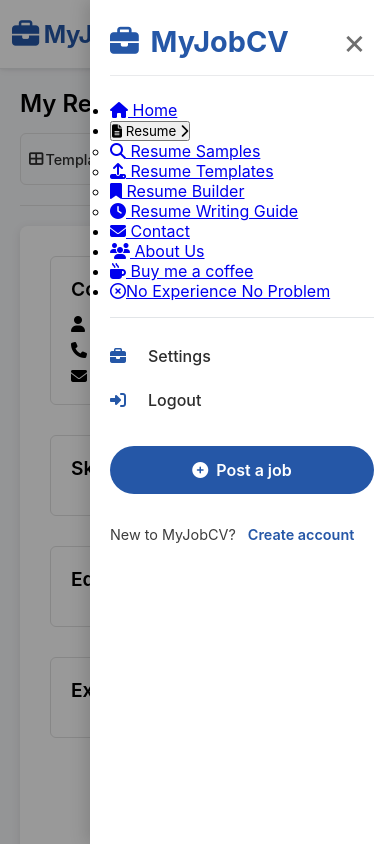
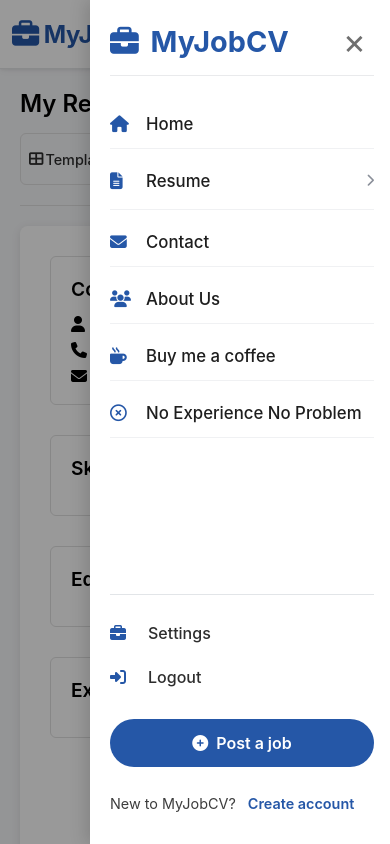
Before and after one commit to anujkumar-1/resume_builder_app, a website: page views/Resume.html in a window 390 px wide. Both pictures are taken after a click on the button 356 px from the left and 34 px from the top of the page. Shown: the top 844 px of the page. Drawn offline with nearby package versions, Linux system fonts and the light colour scheme; files that its build step writes are made by us from their sources; no server answers.

Commit message:
Updated CSS

```diff
--- a/public/styles/resume.css
+++ b/public/styles/resume.css
@@ -157,7 +157,9 @@
     background-color: var(--light-gray);
 }
 
-/* Navbar Styles */
+/* navbar */
+
+
     * {
       margin: 0;
       padding: 0;
@@ -188,7 +190,7 @@
       display: flex;
       align-items: center;
       justify-content: space-between;
-      height: 68px; /* indeed-like height */
+      height: 68px;
     }
 
     /* left side: logo + desktop dropdown nav */
@@ -258,7 +260,7 @@
       transform: rotate(180deg);
     }
 
-    /* dropdown content */
+    /* dropdown content desktop */
     .dropdown-content {
       position: absolute;
       top: 42px;
@@ -364,7 +366,7 @@
       text-decoration: underline;
     }
 
-    /* ----- hamburger (hidden on desktop) ----- */
+    /* ----- hamburger (mobile only) ----- */
     .hamburger {
       display: none;
       flex-direction: column;
@@ -393,7 +395,7 @@
       transition: 0.2s;
     }
 
-    /* mobile overlay + drawer */
+    /* ========== MOBILE SLIDE-IN DRAWER (FIXED: accordion submenu not independent) ========== */
     .mobile-menu-overlay {
       position: fixed;
       top: 0;
@@ -465,77 +467,127 @@
       color: #000;
     }
 
-    /* accordion menu inside drawer */
-    .mobile-nav-accordion {
+    /* === ACCORDION STYLE for mobile dropdown (nested submenu appears inside slide-in) === */
+    .mobile-nav-list {
       list-style: none;
       flex: 1;
-    }
-
-    .accordion-item {
+      margin: 0;
+      padding: 0;
+    }
+
+    .mobile-nav-item {
       margin-bottom: 8px;
       border-bottom: 1px solid #f0f1f3;
     }
 
-    .accordion-title {
+    /* simple link item (non-accordion) */
+    .mobile-nav-link {
+      display: flex;
+      align-items: center;
+      justify-content: space-between;
+      text-decoration: none;
+      padding: 14px 0;
+      font-size: 1.05rem;
+      font-weight: 500;
+      color: #1e1e1e;
+      background: none;
+      border: none;
+      width: 100%;
+      text-align: left;
+      cursor: pointer;
+    }
+
+    .mobile-nav-link span {
+      display: flex;
+      align-items: center;
+      gap: 12px;
+    }
+
+    .mobile-nav-link i:not(.chevron-icon) {
+      width: 24px;
+      color: #2557a7;
+    }
+
+    .chevron-icon {
+      font-size: 0.8rem;
+      color: #8a8f99;
+      transition: transform 0.25s ease;
+    }
+
+    /* accordion trigger button */
+    .accordion-trigger {
+      display: flex;
+      align-items: center;
+      justify-content: space-between;
       width: 100%;
       background: none;
       border: none;
-      text-align: left;
       padding: 14px 0;
-      font-size: 1.1rem;
+      font-size: 1.05rem;
       font-weight: 500;
       color: #1e1e1e;
+      cursor: pointer;
+      text-align: left;
+    }
+
+    .accordion-trigger span {
       display: flex;
       align-items: center;
-      justify-content: space-between;
-      cursor: pointer;
-    }
-
-    .accordion-title i {
-      color: #6f6f6f;
-      transition: transform 0.2s;
-    }
-
-    .accordion-item.active .accordion-title i {
-      transform: rotate(90deg);
+      gap: 12px;
+    }
+
+    .accordion-trigger i:first-child {
+      width: 24px;
       color: #2557a7;
     }
 
-    .accordion-content {
-      display: none;
-      padding: 4px 0 12px 8px;
+    /* submenu (dropdown content inside drawer) */
+    .submenu-container {
+      max-height: 0;
+      overflow: hidden;
+      transition: max-height 0.3s cubic-bezier(0.4, 0, 0.2, 1);
+      background-color: #fafbfd;
+      margin-left: 32px;
+      border-radius: 12px;
+      margin-bottom: 4px;
+    }
+
+    .mobile-nav-item.open .submenu-container {
+      max-height: 400px; /* enough to show content */
+    }
+
+    .submenu-list {
       list-style: none;
-    }
-
-    .accordion-item.active .accordion-content {
-      display: block;
-    }
-
-    .accordion-content li a {
-      display: block;
-      padding: 10px 0 10px 16px;
+      padding: 8px 0 12px 0;
+      margin: 0;
+    }
+
+    .submenu-list li a {
+      display: flex;
+      align-items: center;
+      gap: 12px;
       text-decoration: none;
+      padding: 10px 12px;
+      font-size: 0.94rem;
       color: #3a3a3a;
-      font-size: 0.98rem;
-      border-left: 2px solid transparent;
-      transition: 0.1s;
-    }
-
-    .accordion-content li a i {
-      margin-right: 12px;
-      width: 20px;
+      border-radius: 10px;
+      transition: background 0.15s;
+    }
+
+    .submenu-list li a i {
+      width: 22px;
       color: #2557a7;
-    }
-
-    .accordion-content li a:hover {
-      border-left-color: #2557a7;
-      background-color: #f5f8fe;
+      font-size: 0.9rem;
+    }
+
+    .submenu-list li a:hover {
+      background-color: #eef3fc;
       color: #2557a7;
     }
 
-    /* static mobile links without dropdown (if any) */
+    /* static extra links inside drawer */
     .mobile-extra-links {
-      margin-top: 16px;
+      margin-top: 20px;
       padding-top: 16px;
       border-top: 1px solid #e2e5e8;
     }
@@ -569,7 +621,12 @@
       gap: 8px;
       font-size: 1rem;
       cursor: pointer;
-      margin: 24px 0 16px;
+      margin: 20px 0 12px;
+      transition: background 0.2s;
+    }
+
+    .mobile-post-btn:hover {
+      background-color: #1a4380;
     }
 
     .mobile-signin {
@@ -579,7 +636,11 @@
       margin-left: 8px;
     }
 
-    /* breakpoint: switch to mobile nav */
+    .mobile-signin:hover {
+      text-decoration: underline;
+    }
+
+    /* breakpoint: hide desktop nav, show hamburger */
     @media screen and (max-width: 900px) {
       .nav-dropdowns,
       .employer-link,
@@ -597,7 +658,7 @@
       }
     }
 
-    /* minor tweaks for very small */
+    /* small screens padding */
     @media screen and (max-width: 480px) {
       .navbar {
         padding: 0 12px;
@@ -632,8 +693,7 @@
       border: 1px solid #eaedf0;
     }
     .demo-card h4 { color: #2557a7; margin-bottom: 6px; }
-    .footer-note { text-align: center; margin-top: 60px; color: #6f6f6f; }
-
+    .footer-note { text-align: center; margin-top: 60px; color: #6f6f6f; margin-bottom: 40px; }
 
 
 /* Overlay */
```
